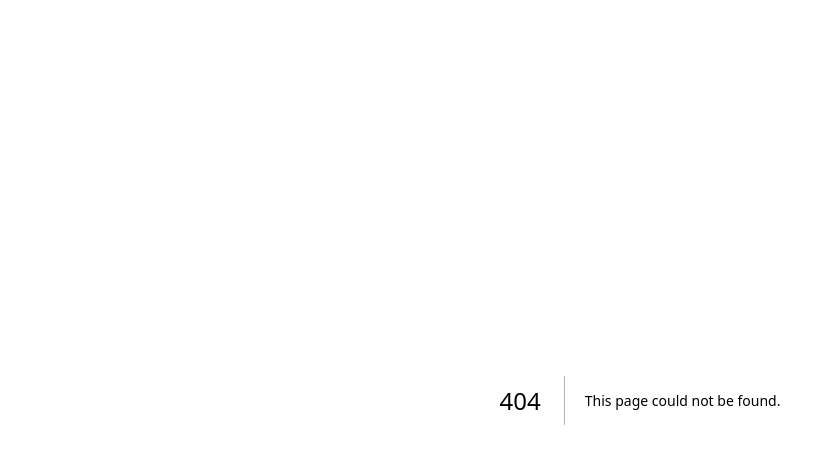
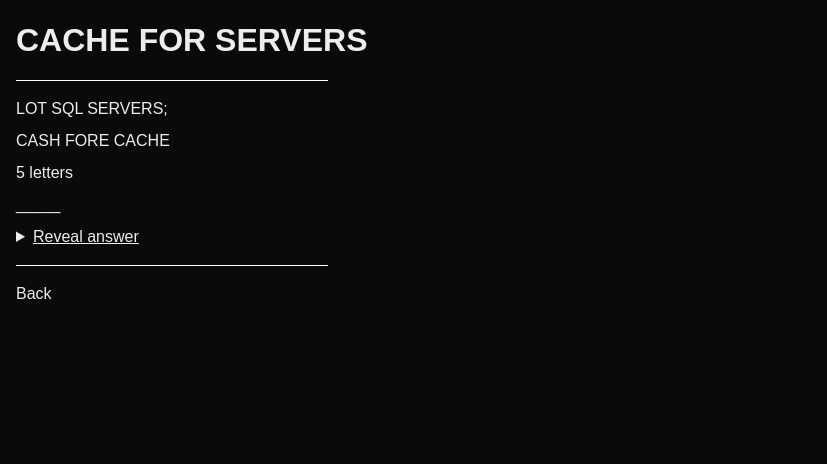
Before and after one commit to chriswillsflannery/chriswillsflannery, a Next.js app: page /minute-cryptic/cache-for-servers in a window 1280 px wide. Before the commit this address had no page. Shown: the top 464 px of the page, without its empty margins (0-827 px from the left). Built offline with nearby package versions, Linux system fonts and the light colour scheme.

Commit message:
minute cryptic

```diff
--- /dev/null
+++ b/src/app/minute-cryptic/cache-for-servers/page.tsx
@@ -0,0 +1,32 @@
+import { HL } from "@/components/HorizontalLine";
+import Link from "next/link";
+
+export default function CacheForServers() {
+  return (
+    <>
+      <main className="space-y-4 p-4">
+        <h1>CACHE FOR SERVERS</h1>
+
+        <HL />
+
+        <p>LOT SQL SERVERS;</p>
+        <p>CASH FORE CACHE</p>
+
+        <p>5 letters</p>
+
+        <p>_____</p>
+
+        <details>
+          <summary className="cursor-pointer underline">Reveal answer</summary>
+          <p className="mt-2">CARDS</p>
+        </details>
+
+        <HL />
+
+        <p>
+          <Link href="../minute-cryptic">Back</Link>
+        </p>
+      </main>
+    </>
+  );
+}
--- /dev/null
+++ b/src/app/minute-cryptic/page.tsx
@@ -0,0 +1,27 @@
+import { HL } from "@/components/HorizontalLine";
+import Link from "next/link";
+
+const MinuteCryptic = () => {
+  return (
+    <div>
+      <main className="space-y-4 p-4">
+        <p>Minute Cryptic.</p>
+
+        <HL />
+
+        <p>
+          <Link href="./minute-cryptic/cache-for-servers">
+            CACHE FOR SERVERS
+          </Link>
+        </p>
+
+        <p>
+          <Link href="./">Home</Link>
+        </p>
+        <HL />
+      </main>
+    </div>
+  );
+};
+
+export default MinuteCryptic;
--- a/src/app/page.tsx
+++ b/src/app/page.tsx
@@ -97,6 +97,9 @@ const Home = () => {
           <Link href="./crossword" className="underline">
             Crossword
           </Link>
+          <Link href="./minute-cryptic" className="underline ml-4">
+            Minute Cryptic
+          </Link>
         </div>
         <div className="flex justify-center items-center space-x-4">
           <div className="mx-4 my-0 flex items-center justify-center">
```
